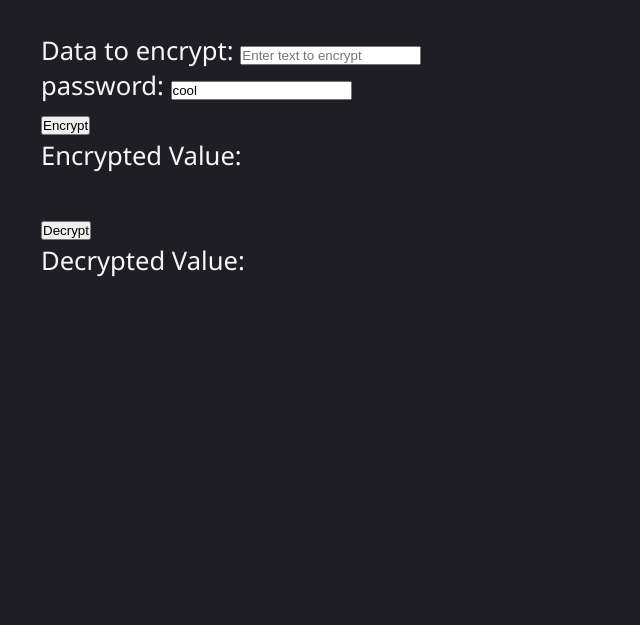
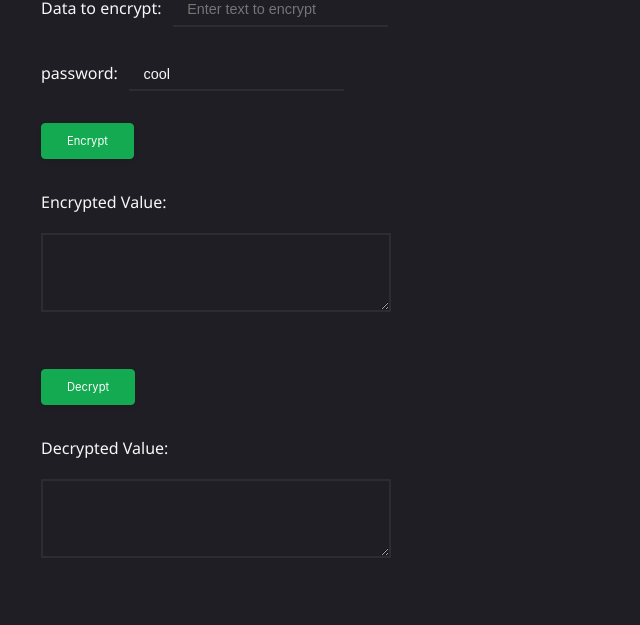
Before and after one commit to itsNue/Cryptography_Algos, a plain HTML site: page index.html in a window 1280 px wide. Shown: the part 175-800 px from the top of the page, without its empty margins (23-663 px from the left). Drawn offline with Linux system fonts and the light colour scheme.

Commit message:
restructed the files

```diff
--- a/Symmetric Algorithm/style.css
+++ /dev/null
@@ -1,60 +0,0 @@
-* {
-    box-sizing: border-box;
-    margin: 0;
-    padding: 0;
-}
-body {
-    font-family: 'Segoe UI', Tahoma, Geneva, Verdana, sans-serif;
-    background-color: #1e1e24;
-    color: #f7f7f7;
-    font-size: 1.6em;
-    /* display: flex;
-    align-items: center;
-    justify-content: center;
-    height: 100vh; */
-}
-.container {
-    width: 90%;
-    margin: 0 auto;
-}
-/* tab styling */
-ul {
-    list-style: none;
-    padding: 0;
-}
-li {
-    display: inline-flex;
-}
-li a {
-    text-decoration: none;
-    padding: 10px;
-    color: darkgray;
-    transition: all .3s ease-in-out;
-    border-bottom: 1px solid transparent;
-}
-li a:hover {
-    color: gray;
-}
-.active a {
-    color: #058c42;
-    border-bottom: 1px solid #058c42;
-}
-.active a:hover {
-    border-color: transparent;
-    background: #058c42;
-    color: white;
-}
-.tab-pane {
-    display: none;
-}
-.tab-pane.active {
-    display: block;
-}
-/* global styling */
-h2 {
-    font-size: 2em;
-    padding: 0.8em;
-    padding-left: 0.2em;
-}
-
-/* symmetric */
--- a/Symmetric Algorithm/app.js
+++ b/app.js
@@ -1,3 +1,4 @@
+//AES
 function encrypt() {
   let encrypted = CryptoJS.AES.encrypt(
     document.getElementById("text").value,
@@ -16,3 +17,23 @@ function decrypt() {
   document.getElementById("decrypted").innerHTML = decrypted;
   document.getElementById("encryptedValue").innerHTML = "";
 }
+//RSA
+//tab switch
+function onTabClick(event) {
+  let activeTabs = document.querySelectorAll(".active");
+
+  // deactivate existing active tab and panel
+
+  activeTabs.forEach(function (tab) {
+    tab.className = tab.className.replace("active", "");
+  });
+
+  // activate new tab and panel
+  event.target.parentElement.className += " active";
+  document.getElementById(event.target.href.split("#")[1]).className +=
+    " active";
+}
+
+const element = document.getElementById("nav-tab");
+
+element.addEventListener("click", onTabClick, false);
--- a/Symmetric Algorithm/index.html
+++ b/index.html
@@ -1,12 +1,15 @@
 <!DOCTYPE html>
 <html lang="en" dir="ltr">
   <head>
-    <meta charset="utf-8">
+    <meta charset="utf-8" />
     <title>Cryptography Algo</title>
     <!-- AES Algorithm-->
-    <script src="https://cdnjs.cloudflare.com/ajax/libs/crypto-js/3.1.2/rollups/aes.js" charset="utf-8"></script>
+    <script
+      src="https://cdnjs.cloudflare.com/ajax/libs/crypto-js/3.1.2/rollups/aes.js"
+      charset="utf-8"
+    ></script>
     <!-- CSS -->
-    <link rel="stylesheet" href="style.css">
+    <link rel="stylesheet" href="style.css" />
   </head>
   <body>
     <div class="container">
@@ -21,18 +24,23 @@
       <div class="tab-content">
         <div class="tab-pane active" id="symmetric">
           <h2>AES Algorithm</h2>
-          Data to encrypt:
-          <input id="text" type="text" placeholder="Enter text to encrypt" />
-          <br>
-          password: <input id="password" type="text" value="cool" />
-
-          <br /><button onclick="encrypt()">Encrypt</button>
-
-          <br />Encrypted Value:<br /><span id="encryptedValue"></span>
-
-          <br />
+          <p>
+            Data to encrypt:
+            <input id="text" type="text" placeholder="Enter text to encrypt" />
+          </p>
+          <p>password: <input id="password" type="text" value="cool" /></p>
+          <button onclick="encrypt()">Encrypt</button>
+          <p>
+            Encrypted Value:
+            <br />
+            <textarea id="encryptedValue" rows="5"></textarea>
+          </p>
           <button onclick="decrypt()">Decrypt</button>
-          <br />Decrypted Value: <span id="decrypted"></span>
+          <p>
+            Decrypted Value:
+            <br />
+            <textarea id="decrypted" rows="5"></textarea>
+          </p>
         </div>
         <div class="tab-pane" id="asymmetric">
           <h2>RSA Algorithm</h2>
--- /dev/null
+++ b/style.css
@@ -0,0 +1,107 @@
+* {
+    box-sizing: border-box;
+    margin: 0;
+    padding: 0;
+}
+body {
+    font-family: 'Segoe UI', Tahoma, Geneva, Verdana, sans-serif;
+    background-color: #1e1e24;
+    color: #f7f7f7;
+    font-size: 1em;
+    /* display: flex;
+    align-items: center;
+    justify-content: center;
+    height: 100vh; */
+}
+.container {
+    width: 90%;
+    margin: 0 auto;
+}
+/* tab styling */
+ul {
+    list-style: none;
+    padding: 0;
+}
+li {
+    display: inline-flex;
+}
+li a {
+    text-decoration: none;
+    padding: 10px;
+    color: darkgray;
+    transition: all .3s ease-in-out;
+    border-bottom: 1px solid transparent;
+}
+li a:hover {
+    color: gray;
+}
+.active a {
+    color: #058c42;
+    border-bottom: 1px solid #058c42;
+}
+.active a:hover {
+    border-color: transparent;
+    background: #058c42;
+    color: white;
+}
+.tab-pane {
+    display: none;
+}
+.tab-pane.active {
+    display: block;
+}
+/* global styling */
+h2 {
+    font-size: 2em;
+    padding: 0.8em;
+    padding-left: 0.2em;
+}
+p {
+    margin: 2em 0 ;
+}
+input {
+    background: transparent;
+    border: none;
+    border-bottom: solid #2c2c33 2px;
+    padding: 0.5em 1em;
+    color: inherit;
+    font-size: 0.9em;
+    margin-left: 0.5em;
+}
+input:focus {
+    outline: none;
+    border: solid #058c42 2px;
+}
+button {
+  background-color: #13aa52;
+  border: 1px solid #13aa52;
+  border-radius: 4px;
+  box-shadow: rgba(0, 0, 0, .1) 0 2px 4px 0;
+  box-sizing: border-box;
+  color: #fff;
+  cursor: pointer;
+  font-family: "Akzidenz Grotesk BQ Medium", -apple-system, BlinkMacSystemFont, sans-serif;
+  font-size: 0.7em;
+  font-weight: 400;
+  outline: none;
+  outline: 0;
+  padding: 10px 25px;
+  text-align: center;
+  transform: translateY(0);
+  transition: transform 150ms, box-shadow 150ms;
+  user-select: none;
+  -webkit-user-select: none;
+  touch-action: manipulation;
+}
+button:hover {
+  box-shadow: rgba(0, 0, 0, .15) 0 3px 9px 0;
+  transform: translateY(-2px);
+}
+textarea {
+    margin: 1.5em 0;
+    background: transparent;
+    border:solid 2px #2c2c33;
+    color: inherit;
+    width: 350px;
+}
+/* symmetric */
```
